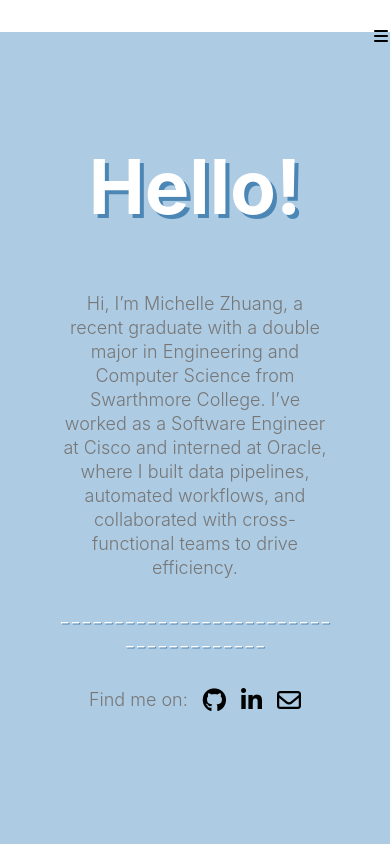
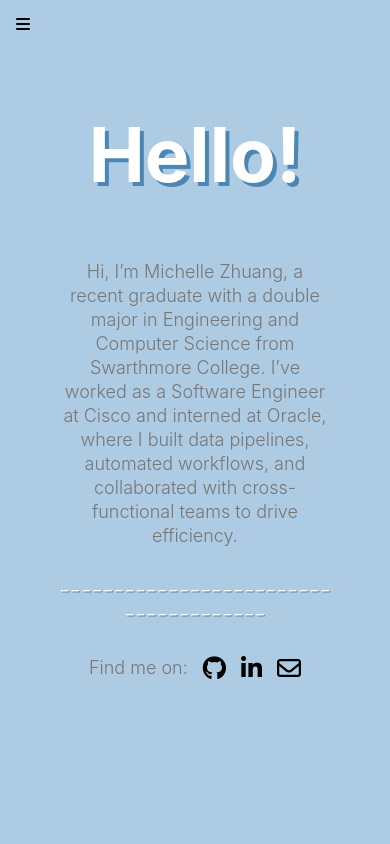
Before and after one commit to michelle-zhuang1/miczhuan-website, a React (Create React App) app in the folder frontend/: page / in a window 390 px wide. Shown: the top 844 px of the page. Built offline with nearby package versions, Linux system fonts and the light colour scheme.

Commit message:
updated ui for nav bar

```diff
--- a/frontend/src/Style.css
+++ b/frontend/src/Style.css
@@ -1,4 +1,4 @@
-*{
+*, html{
     margin:0;
     padding: 0;
     font-family: 'Roboto', sans-serif;
--- a/frontend/src/components/NavBar.css
+++ b/frontend/src/components/NavBar.css
@@ -40,8 +40,8 @@ ul li a:hover {
 .menu-icon {
     display: none;
     position: absolute;
-    top: 0.75rem;
-    right: 0.5rem;
+    top: 1rem;
+    left: 1rem;
     flex-direction: column;
     justify-content: space-between;
     height: 1.5rem;
@@ -56,17 +56,16 @@ ul li a:hover {
 
 @media only screen and (max-width: 1000px) {
     .menu-icon {
-        /* margin: 0 auto; */
         display: flex;
-        justify-content: flex-end;
-        align-items: flex-start;
-        padding: 1rem;  /* Equal padding on all sides */
+        position: absolute;
+        top: 1rem;
+        left: 1rem;
     }
 
     .navbar-container {
         flex-direction: column;
         align-items: flex-start;
-        padding: 1rem;
+        padding: 0 1rem;
         background-color: transparent;
     }
 
@@ -93,5 +92,10 @@ ul li a:hover {
 
     ul li a {
         margin: 0.2rem 0.5rem;
+        color: #4b86b4;
+    }
+
+    ul li a:hover {
+        font-weight: bold;
     }
 }
```
